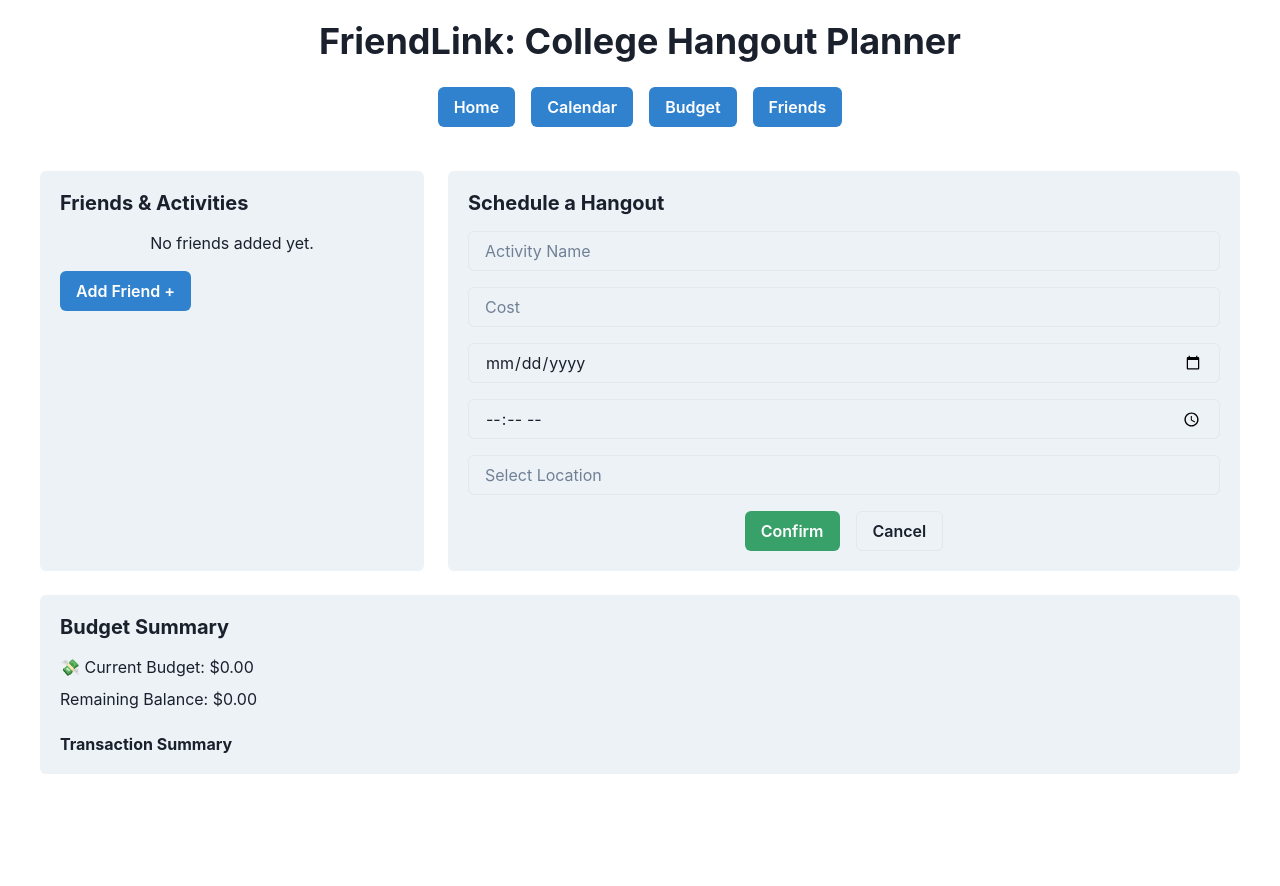
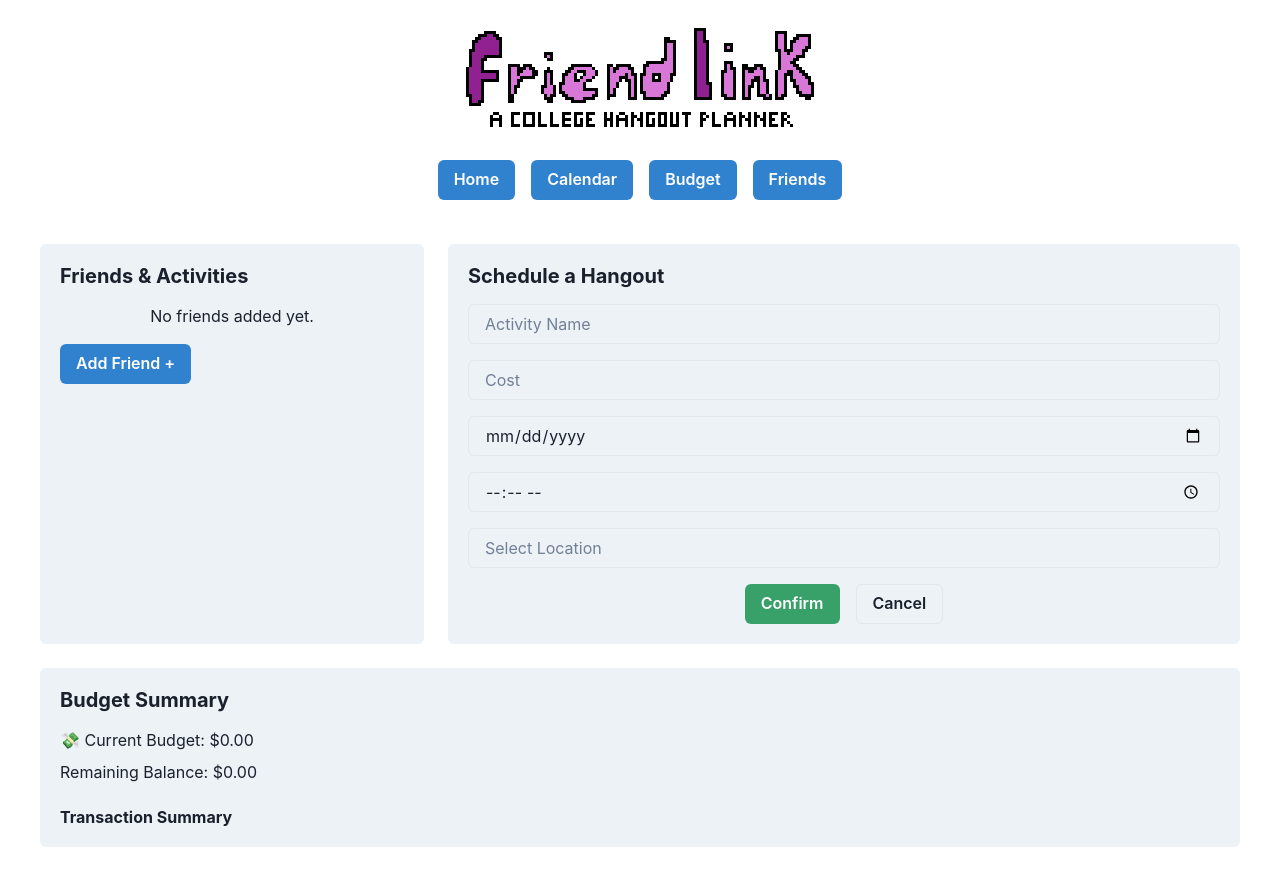
Before and after one commit to khanuzma9322/FriendLink, a React (Create React App) app: page / in a window 1280 px wide. Before the commit the page ends 814 px from the top, so only its background shows below. Built offline with nearby package versions, Linux system fonts and the light colour scheme.

Commit message:
added title image

```diff
--- a/src/App.js
+++ b/src/App.js
@@ -61,7 +61,10 @@ function App() {
     <Router>
       <Box p={5}>
         {/* Navigation Links */}
-        <Heading textAlign="center" mb={6}>FriendLink: College Hangout Planner</Heading>
+        {/* <Heading textAlign="center" mb={6}>FriendLink: College Hangout Planner</Heading> */}
+        <Box textAlign="center" mb={6}>
+          <img src={'friendlink_title.png'} alt="FriendLink logo" style={{ width: '450px', margin: '0 auto' }} />
+        </Box>
         <Box textAlign="center" mb={6}>
           <Button as={Link} to="/" mr={4} colorScheme="blue">Home</Button>
           <Button as={Link} to="/calendar" mr={4} colorScheme="blue">Calendar</Button>
```
Also changed, not shown: public/friendlink_title.png (added).
